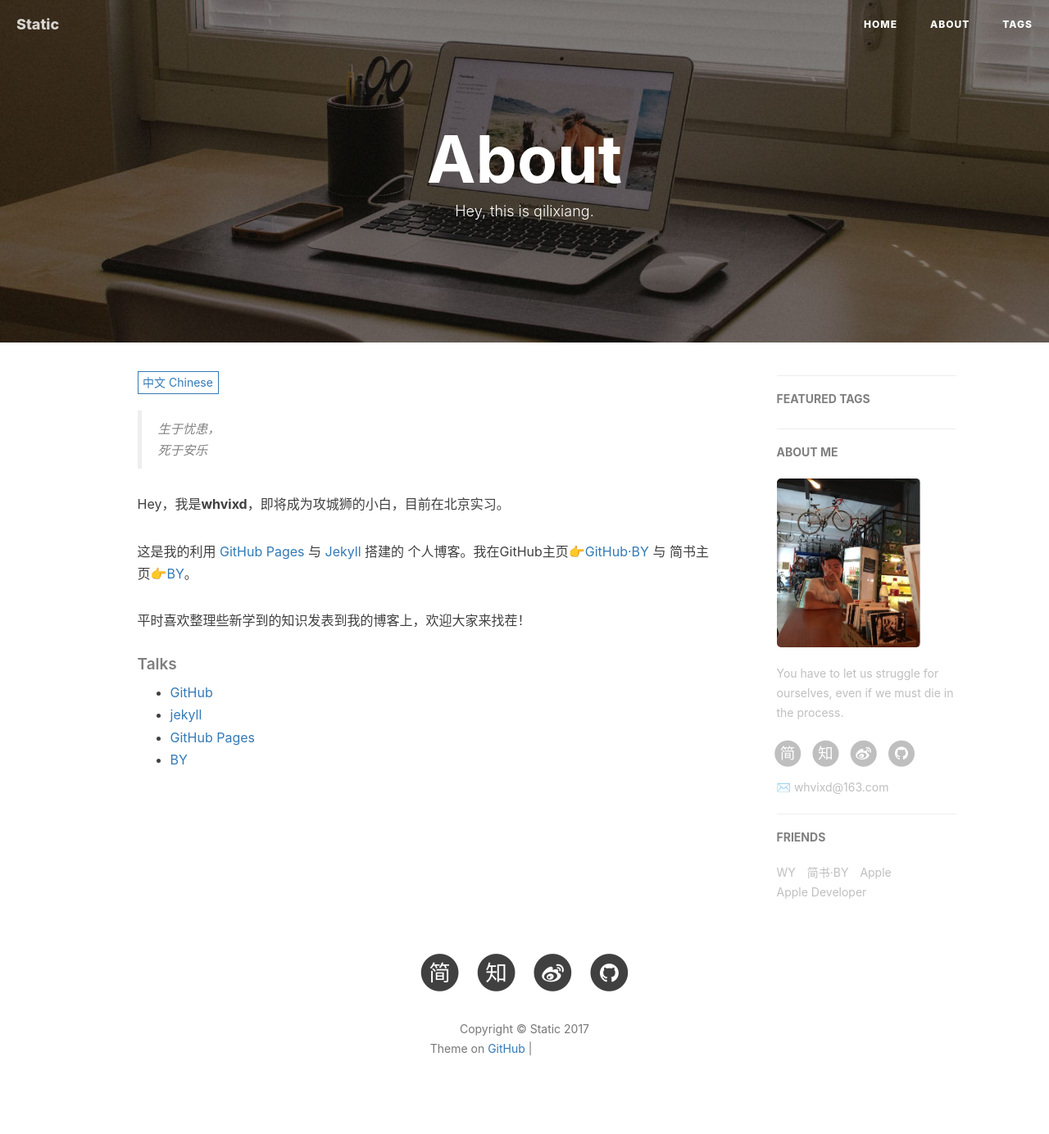
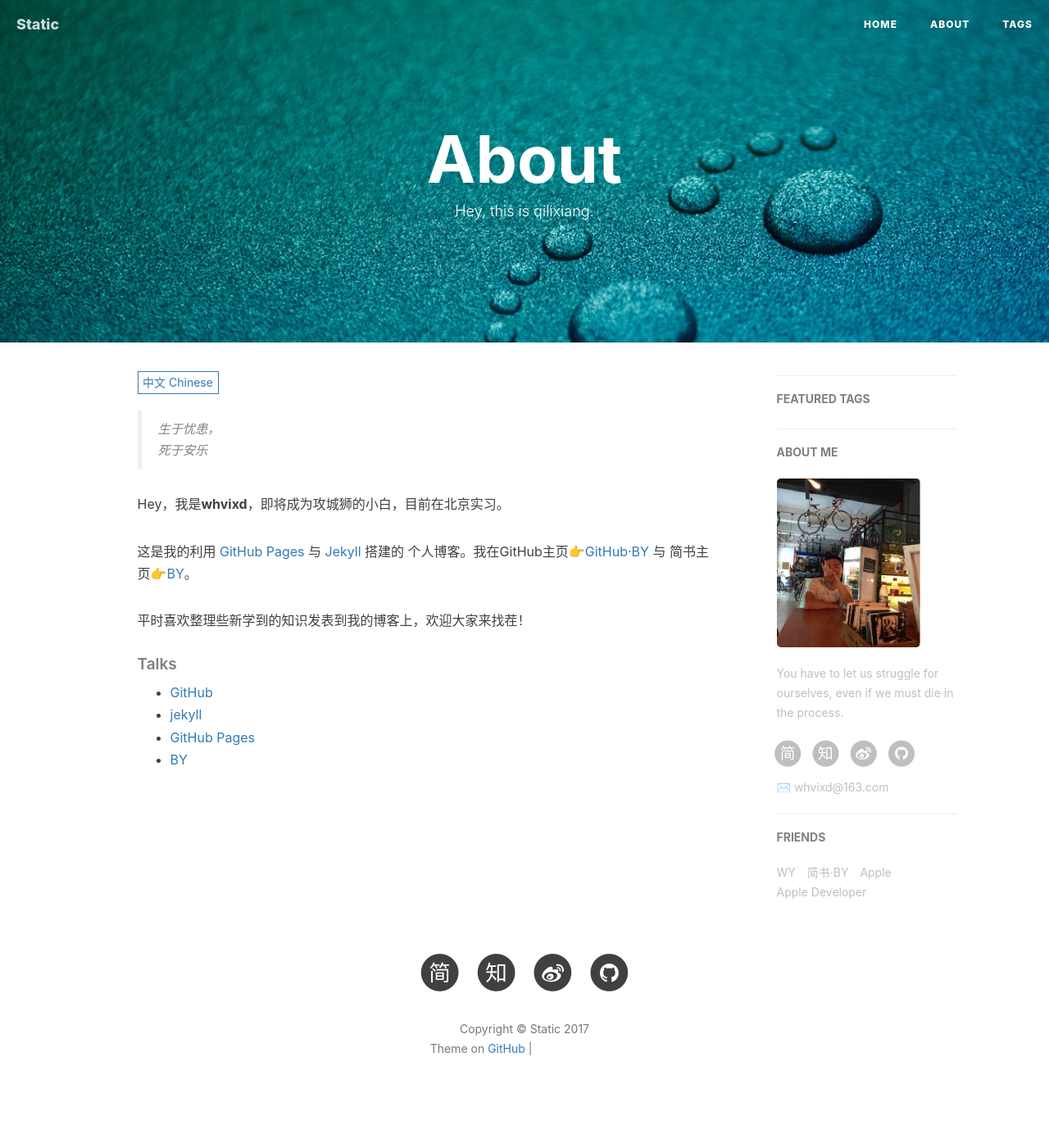
Before and after one commit to whvixd/qilixiang.github.io, a Jekyll site: the page built from about.html, in a window 1280 px wide. Shown: the whole page at 82% size. Built offline with Jekyll 4.4.1, drawn with Linux system fonts in a browser that asks for light colours; nearby versions of some CDN libraries; comment, search, counter and statistics services are not loaded; grey boxes are pictures that could not be loaded.

Commit message:
about_bg

```diff
--- a/about.html
+++ b/about.html
@@ -2,7 +2,7 @@
 layout: page
 title: "About"
 description: "Hey, this is qilixiang."
-header-img: "img/home-bg-o.jpg"
+header-img: "img/about_bg.jpg"
 ---
 
 <!-- Language Selector -->
```
Also changed, not shown: img/about_bg.jpg (added).
